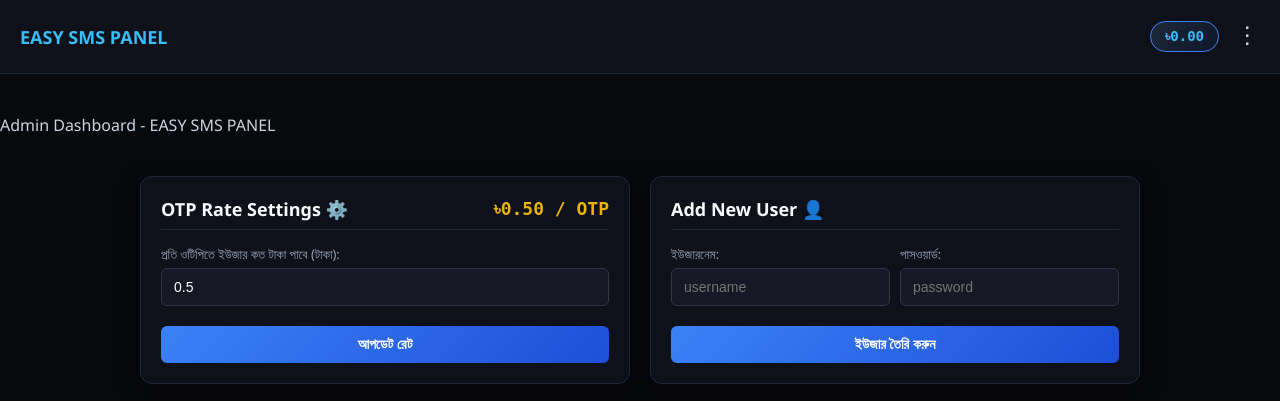
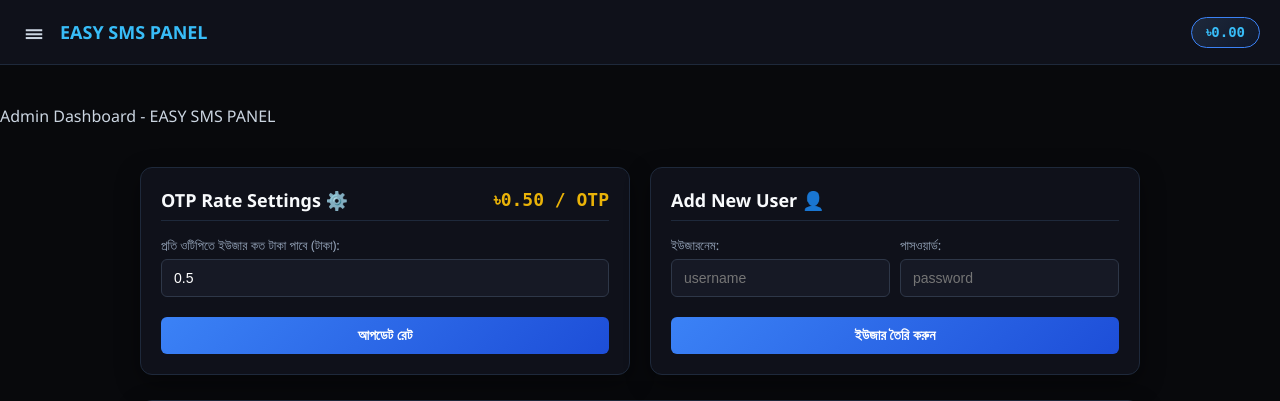
Before and after one commit to sohanurislamtohin33-spec/EASY--SMS--PANEL-, a Flask app: page /admin/panel in a window 1280 px wide. Shown: the top 401 px of the page. Run offline with Flask 3, Linux system fonts and the light colour scheme; the visitor is signed in with stand-in values (Sample User, id 1); some libraries are stand-ins or nearby versions.

Commit message:
Update base.html

```diff
--- a/templates/base.html
+++ b/templates/base.html
@@ -7,15 +7,20 @@
     <style>
         body { font-family: 'Segoe UI', Arial, sans-serif; background-color: #08090c; color: #cbd5e1; margin: 0; padding: 0; }
         .navbar { background-color: #0f111a; padding: 15px 20px; display: flex; justify-content: space-between; align-items: center; border-bottom: 1px solid #1e293b; position: relative; }
+
+        /* বাম পাশের কন্টেইনার (মেনু + ব্র্যান্ড) */
+        .nav-left-box { display: flex; align-items: center; gap: 12px; }
         .brand { font-size: 18px; font-weight: bold; color: #38bdf8; }
+
+        /* হ্যামবার্গার মেনু আইকন স্টাইল */
+        .menu-hamburger { font-size: 24px; cursor: pointer; color: #cbd5e1; padding: 5px; user-select: none; line-height: 1; }
 
         /* ব্যালেন্স বক্স স্টাইল */
         .nav-right-box { display: flex; align-items: center; gap: 15px; }
         .user-balance-badge { background: linear-gradient(135deg, #1e293b, #0f172a); border: 1px solid #3b82f6; color: #38bdf8; padding: 6px 14px; border-radius: 20px; font-size: 14px; font-weight: bold; font-family: monospace; }
 
-        /* থ্রি ডট মেনু স্টাইল */
-        .three-dots { font-size: 24px; cursor: pointer; color: #cbd5e1; padding: 5px 10px; user-select: none; }
-        .dropdown-menu { display: none; position: absolute; top: 55px; right: 20px; background-color: #131622; border: 1px solid #1e293b; border-radius: 8px; width: 160px; box-shadow: 0 4px 12px rgba(0,0,0,0.5); z-index: 1000; }
+        /* ড্রপডাউন মেনু এখন বাম পাশে পজিশন করা */
+        .dropdown-menu { display: none; position: absolute; top: 55px; left: 20px; background-color: #131622; border: 1px solid #1e293b; border-radius: 8px; width: 160px; box-shadow: 0 4px 12px rgba(0,0,0,0.5); z-index: 1000; }
         .dropdown-menu a { display: block; padding: 12px 15px; color: #cbd5e1; text-decoration: none; font-size: 14px; border-bottom: 1px solid #1e293b; }
         .dropdown-menu a:last-child { border-bottom: none; }
         .dropdown-menu a:hover { background-color: #1e293b; color: #38bdf8; }
@@ -28,16 +33,21 @@
 <body>
 
     <div class="navbar">
-        <div class="brand">EASY SMS PANEL</div>
+        <!-- বাম পাশে মেনু বার এবং ব্র্যান্ড নাম -->
+        <div class="nav-left-box">
+            <div class="menu-hamburger" onclick="toggleMenu(event)">☰</div>
+            <div class="brand">EASY SMS PANEL</div>
+        </div>
 
+        <!-- ডান পাশে ব্যালেন্সের অংশ -->
         <div class="nav-right-box">
             <!-- ইউজার লগইন থাকলে তার লাইভ ব্যালেন্স দেখাবে -->
             {% if session.get('logged_in') %}
                 <div class="user-balance-badge" id="navUserBalance">৳{{ "%.2f"|format(global_balance) }}</div>
             {% endif %}
-            <div class="three-dots" onclick="toggleMenu()">⋮</div>
         </div>
 
+        <!-- ড্রপডাউন মেনু (বাম পাশের নিচে পজিশন করা) -->
         <div class="dropdown-menu" id="navDropdown">
             {% if session.get('logged_in') %}
                 <a href="/">Dashboard</a>
@@ -63,11 +73,15 @@
     </div>
 
     <script>
-        function toggleMenu() {
+        function toggleMenu(event) {
+            // মেনু বাটনে ক্লিক করলে ড্রপডাউন টগল হবে এবং বুদবুদ হওয়া আটকাবে
+            event.stopPropagation();
             document.getElementById("navDropdown").classList.toggle("show");
         }
+
+        // স্ক্রিনের অন্য কোথাও ক্লিক করলে মেনু বন্ধ হয়ে যাবে
         window.onclick = function(event) {
-            if (!event.target.matches('.three-dots')) {
+            if (!event.target.matches('.menu-hamburger')) {
                 var dropdowns = document.getElementsByClassName("dropdown-menu");
                 for (var i = 0; i < dropdowns.length; i++) {
                     var openDropdown = dropdowns[i];
```
